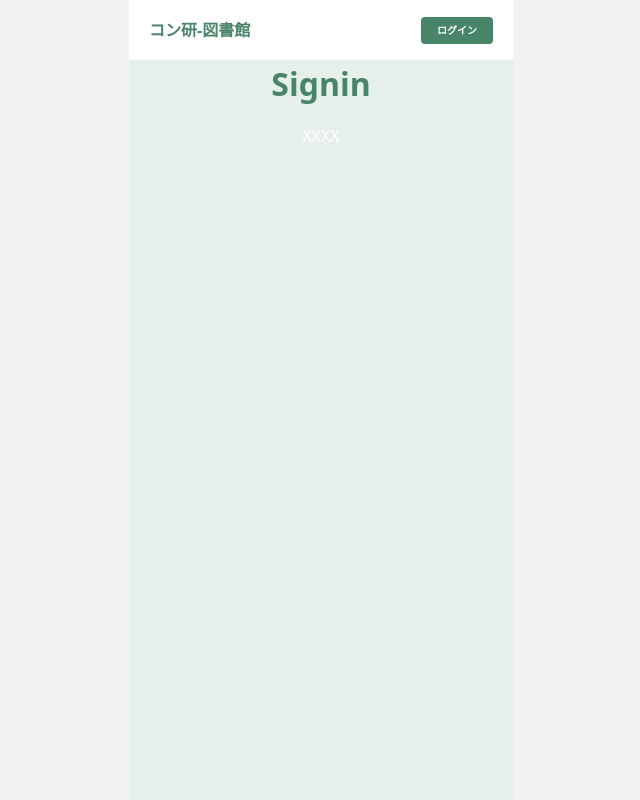
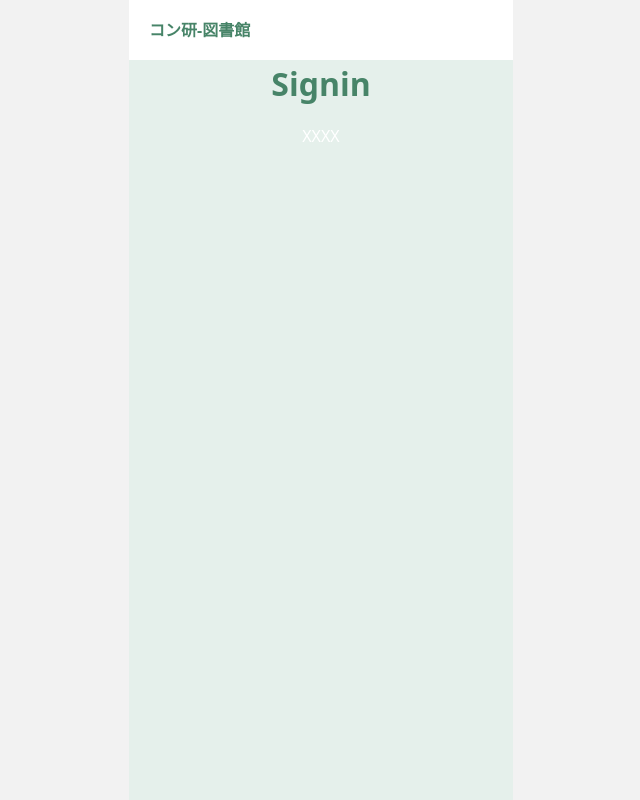
Before and after one commit to kurakke/library, a Next.js app: page /signin in a window 1280 px wide. Shown: the whole page, without its empty margins (319-959 px from the left). Built offline with nearby package versions, Linux system fonts and the light colour scheme.

Commit message:
add support to change header items

```diff
--- a/src/ui/components/Header/index.tsx
+++ b/src/ui/components/Header/index.tsx
@@ -1,10 +1,16 @@
-export const Header = () => {
+export type Props = {
+    disableCtrls?: boolean;
+};
+
+export const Header = ({ disableCtrls }: Props) => {
     return (
         <div className="w-full flex justify-between items-center px-20 h-60 bg-white">
             <h1 className="text-lg font-black">コン研‐図書館</h1>
-            <button className="text-xs font-black bg-brand-green text-white px-16 py-6 rounded lib-pointer">
-                ログイン
-            </button>
+            {!disableCtrls && (
+                <button className="text-xs font-black bg-brand-green text-white px-16 py-6 rounded lib-pointer">
+                    ログイン
+                </button>
+            )}
         </div>
     );
 };
--- a/src/ui/layouts/Default/index.tsx
+++ b/src/ui/layouts/Default/index.tsx
@@ -1,12 +1,15 @@
 import { ReactNode } from "react";
 import { Header } from "~/ui/components/Header";
 
-export type Props = { children: ReactNode };
+export type Props = {
+    children: ReactNode;
+    disableCtrls?: boolean;
+};
 
-export const DefaultLayout = ({ children }: Props) => {
+export const DefaultLayout = ({ children, disableCtrls }: Props) => {
     return (
         <div className="bg-brand-green-light max-w-sm min-h-screen mx-auto flex flex-col  items-center">
-            <Header />
+            <Header disableCtrls={disableCtrls} />
             {children}
         </div>
     );
--- a/src/ui/pages/SignIn/index.tsx
+++ b/src/ui/pages/SignIn/index.tsx
@@ -1,9 +1,8 @@
-import React from "react";
 import { DefaultLayout } from "~/ui/layouts/Default";
 
 export const SignInPage = () => {
     return (
-        <DefaultLayout>
+        <DefaultLayout disableCtrls>
             <h1 className="mb-16  text-5xl font-bold">Signin</h1>
             <p className="mb-28 text-white text-sm lg:text-lg">XXXX</p>
         </DefaultLayout>
```
